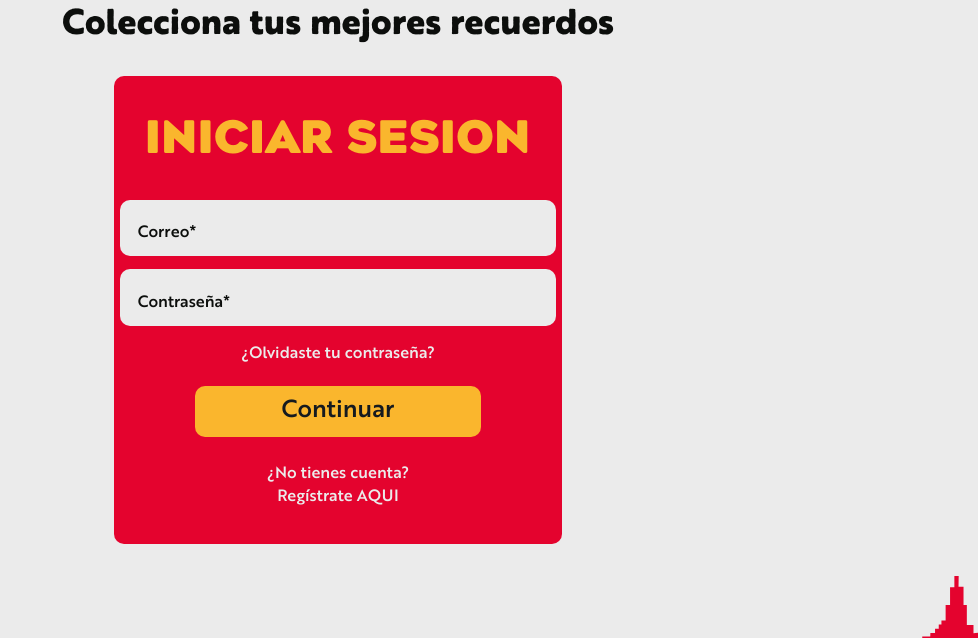
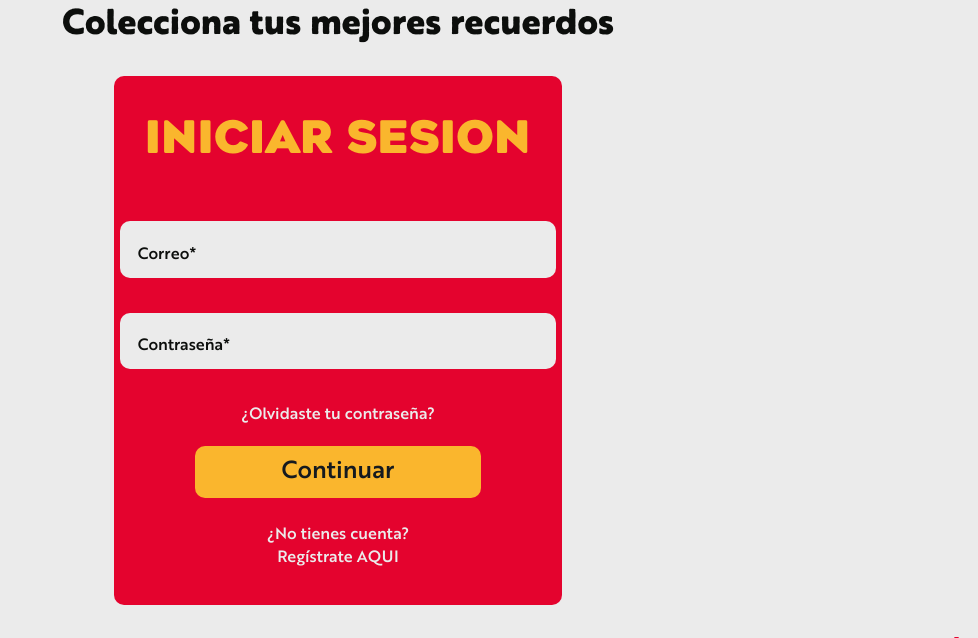
Before and after one commit to J-D-O-S/JetBoom-backend, a Django app: page /usuarios/iniciar_sesion/ in a window 1280 px wide. Shown: the part 212-850 px from the top of the page, without its empty margins (302-1280 px from the left). Run offline with Django 5.2, Linux system fonts and the light colour scheme.

Commit message:
se pone mas espacio entre los campos del correo y la comtrasenia

```diff
--- a/static/css/login.css
+++ b/static/css/login.css
@@ -55,7 +55,7 @@ form .username {
   position: relative;
   background-color: var(--gris);
   border-radius: var(--border-radius);
-  margin: 3% 0;
+  margin: 8% 0;
   padding: 0 2%;
   width: 100%;
 }
```
